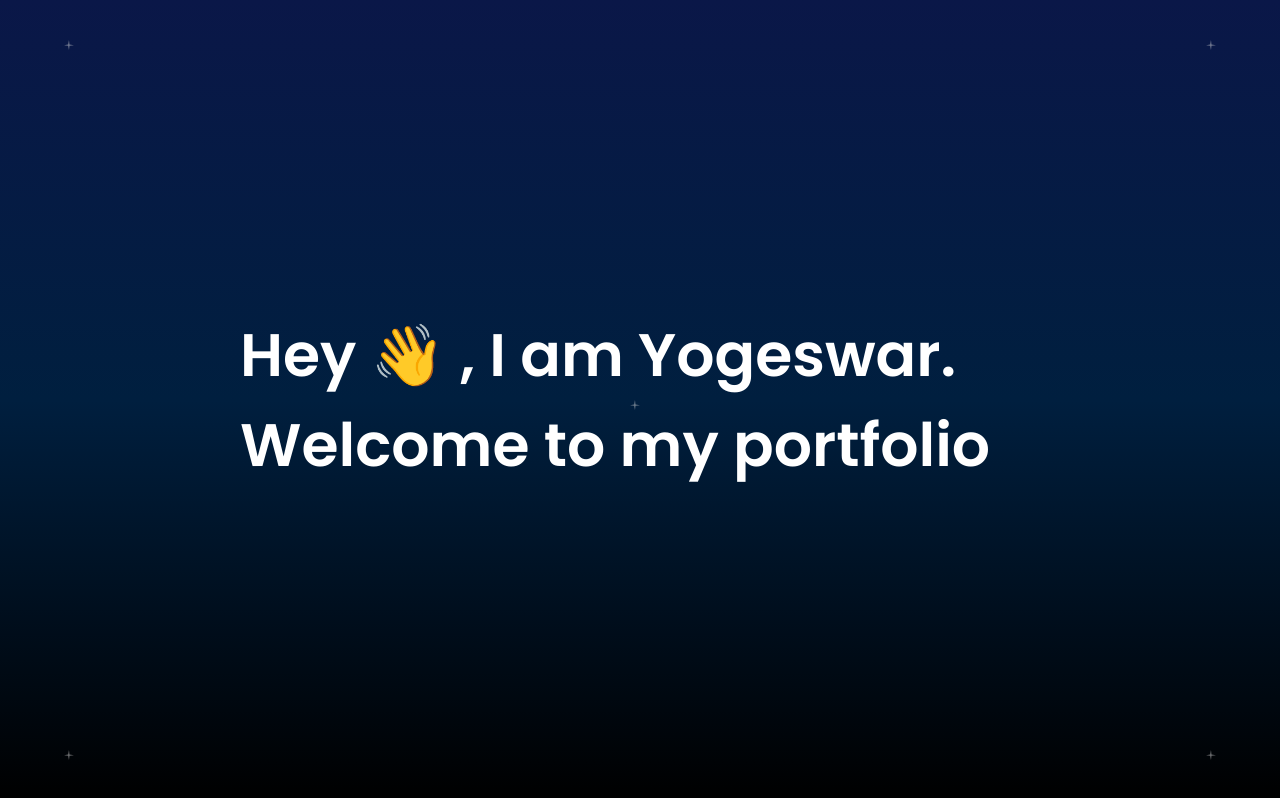
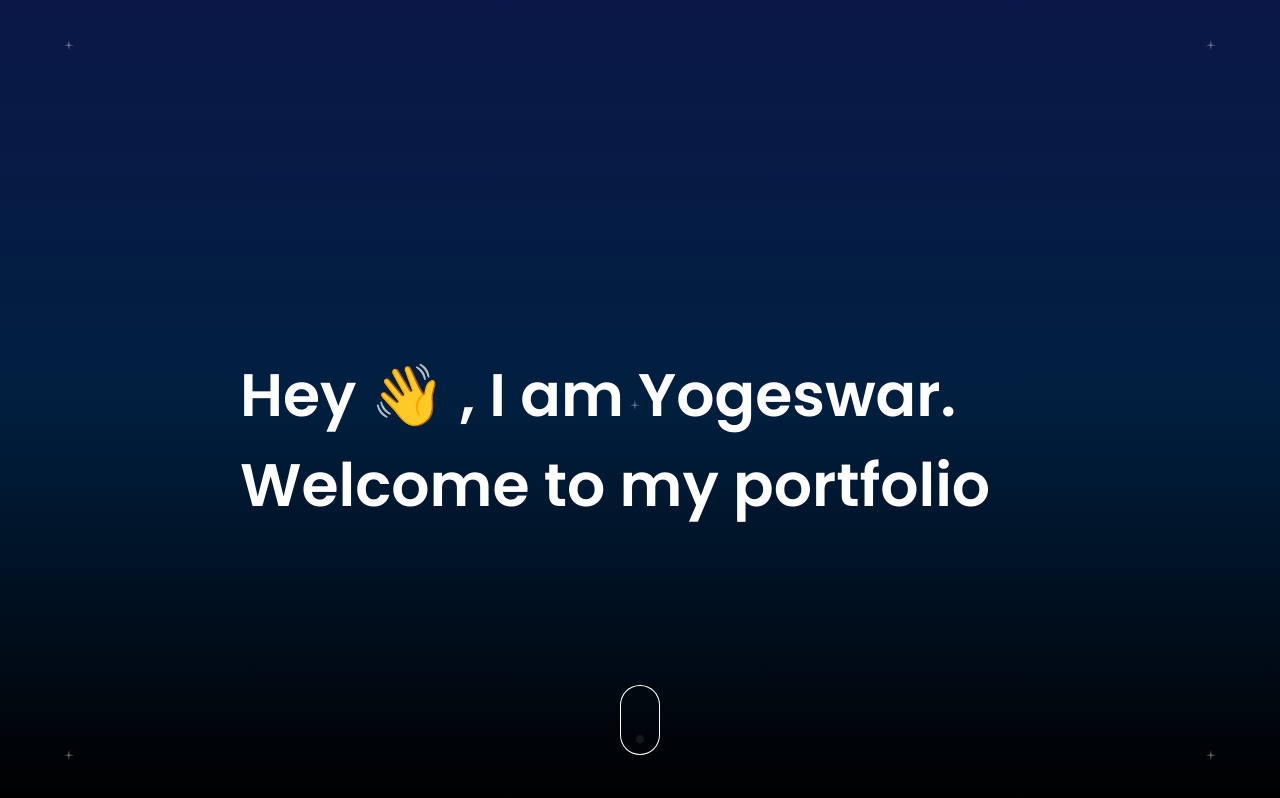
Before and after one commit to yogeswarl/yogeswarl, a Next.js app: page / in a window 1280 px wide. Built offline with nearby package versions, Linux system fonts and the light colour scheme.

Commit message:
fix infinite scroll logic

```diff
--- a/src/app/page.module.scss
+++ b/src/app/page.module.scss
@@ -9,4 +9,5 @@
         '../scss/layout/section';
 
 @import '../scss/components/stars',
-        '../scss/components/card';
+        '../scss/components/card',
+        '../scss/components/anim-scroll';
--- a/src/app/page.tsx
+++ b/src/app/page.tsx
@@ -18,18 +18,19 @@ export default function Home() {
       <main className={`${Style.main} ${Style.parent}`}>
 
         {/* section 1 */}
-        <MainSection classname={[Style.fx, Style.container, Style["fx-cv"], Style["fx-ch"], Style["main-section"],Style["slide-in"]]}>
-          <div className={`${Style['inner-container']}`}>
+        <MainSection id="section1" classname={[Style.fx, Style.container, Style["fx-cv"], Style["fx-ch"], Style["main-section"],Style["slide-in"], Style["mb-12"] ]}>
+          <article className={`${Style['inner-container']}`}>
             <h1 className={`${Style["heading-xl"]} ${Style["fw-semibold"]}`}>Hey 👋 , I am Yogeswar. Welcome to my portfolio</h1>
-          </div>
+          </article>
+          <a className={`${Style['icon-scroll']}`} href="#section2"></a>
         </MainSection>
 
         {/* section 2 */}
-        <MainSection classname={[Style.fx, Style["fx-c"], Style.container, Style["fx-ch"], Style["main-section"]]}>
+        <MainSection id="section2" classname={[Style.fx, Style["pt-18"],Style["fx-c"], Style["fx-ch"], Style.container, Style["main-section"]]}>
 
           {/* article 1 */}
-          <article className={`${Style.fx} ${Style["fx-c-m"]} ${Style["fx-sb"]} ${Style["fx-cv"]} ${Style["mb-20"]}`}>
-            <div className={`${Style["inner-container-sm"]} ${Style["mb-4"]}`}>
+          <article className={`${Style.fx} ${Style["fx-c-m"]} ${Style["fx-sb"]} ${Style["fx-cv"]} ${Style["mb-10"]}`}>
+            <div className={`${Style["inner-container-sm"]} ${Style["mb-4"]} ${Style["mr-auto-m"]}`}>
               <h2 className={`${Style["heading-lg"]} ${Style["fw-semibold"]}`}>3+ years of experience working on the front end.</h2>
             </div>
               <ul className={`${Style["icon-list"]} ${Style["mr-auto-m"]} ${Style["mb-4"]} ${Style["fx"]} ${Style["fx-w"]}`}>
@@ -43,7 +44,7 @@ export default function Home() {
 
           {/* article 2 */}
           <article className={`${Style.fx} ${Style["fx-c-m"]} ${Style["fx-sb"]} ${Style["fx-cv"]}`}>
-            <div className={`${Style["inner-container-sm"]} ${Style["mb-4"]}`}>
+            <div className={`${Style["inner-container-sm"]} ${Style["mb-4"]} ${Style["mr-auto-m"]}`}>
               <h2 className={`${Style["heading-lg"]} ${Style["fw-semibold"]}`}>2+ years of experience working on the back end.</h2>
             </div>
             <ul className={`${Style["icon-list"]} ${Style["mr-auto-m"]} ${Style["mb-4"]} ${Style["fx"]} ${Style["fx-w"]}`}>
@@ -56,13 +57,13 @@ export default function Home() {
           </article>
         </MainSection>
         {/* section 3 */}
-        <MainSection classname={[Style.fx, Style["fx-c"], Style.container, Style["fx-cv"], Style["fx-ch"], Style["main-section"]]}>
-          <div className={`${Style['inner-container']}`}>
+        <MainSection id="section3" classname={[Style.fx, Style["fx-c"], Style.container, Style["fx-cv"], Style["fx-ch"], Style["main-section"]]}>
+          <article className={`${Style['inner-container']}`}>
             <h2 className={`${Style["heading-lg"]} ${Style["fw-semibold"]}`}>Currently Pursuing MSc in Computer Science - Artificial Intelligence at UWindsor</h2>
-          </div>
+          </article>
         </MainSection>
         {/* section 4 */}
-        <MainSection classname={[Style.container, Style["main-section"]]}>
+        <MainSection id="section4"classname={[Style.container, Style["main-section"]]}>
           <h2 className={`${Style["ta-center"]} ${Style["mb-12"]} ${Style["heading-xl"]} ${Style["fw-semibold"]}`}>Places where I gained knowledge</h2>
           <ul className={`${Style["mb-4"]} ${Style["fx"]} ${Style["fx-w"]} ${montserrat.className}` }>
             <li className={`${Style.card} ${Style["mb-10"]}`}>
--- a/src/components/Home/Modal.tsx
+++ b/src/components/Home/Modal.tsx
@@ -9,9 +9,10 @@ export const Modal : React.FC<ComponentProps> = ({
     setPopupVisible(!popupVisible)
   }
   return (
+
     <div className={`${Array.isArray(classname) ? classname.join(" "): classname}`}>
       <button onClick={togglePopup}>Click</button>
-      {children}
+      {popupVisible && (children)}
     </div>
   );
 }
--- a/src/components/Home/section.tsx
+++ b/src/components/Home/section.tsx
@@ -7,6 +7,7 @@ import Style from '../../app/page.module.scss'
 export const MainSection : React.FC<ComponentProps> = ({
   classname,
   children,
+  id
 }): JSX.Element => {
   const ref = React.useRef<HTMLElement | null>(null)
   const entry = useIntersectionObserver(ref, {})
@@ -20,5 +21,5 @@ export const MainSection : React.FC<ComponentProps> = ({
     ref.current?.classList.remove(`${Style["slide-in"]}`)
   }
 
-  return <section ref = {ref} className={`${Array.isArray(classname) ? classname.join(" "): classname}`}>{children}</section>;
+  return <section ref = {ref} id={id} className={`${Array.isArray(classname) ? classname.join(" "): classname}`}>{children}</section>;
 }
--- a/src/helper/use-hooks.ts
+++ b/src/helper/use-hooks.ts
@@ -7,9 +7,9 @@ interface Args extends IntersectionObserverInit {
 export function useIntersectionObserver(
   elementRef: RefObject<Element>,
   {
-    threshold = 0,
+    threshold = 0.2,
     root = null,
-    rootMargin = '0px 0px -400px 0px',
+    rootMargin = '0px 0px 0px 0px',
     freezeOnceVisible = false,
   }: Args,
 ): IntersectionObserverEntry | undefined {
--- /dev/null
+++ b/src/scss/components/anim-scroll.scss
@@ -0,0 +1,42 @@
+
+.icon-scroll,
+.icon-scroll:before{
+  position: absolute;
+  left: 50%;
+}
+
+.icon-scroll {
+  width: 40px;
+  height: 70px;
+  margin-left: -20px;
+  top: calc(100% - 80px);
+  margin-top: -35px;
+  box-shadow: inset 0 0 0 1px $color-white;
+  border-radius: 25px;
+  z-index: 2;
+
+  &:before {
+    content: '';
+    width: 8px;
+    height: 8px;
+    background: $color-white;
+    margin-left: -4px;
+    top: 8px;
+    border-radius: 4px;
+    animation-duration: 1.5s;
+    animation-iteration-count: infinite;
+    animation-name: scroll;
+  }
+}
+
+
+
+@keyframes scroll{
+  0% {
+    opacity: 1;
+  }
+  100%{
+    opacity: 0;
+    transform: translateY(46px);
+    }
+  }
--- a/src/scss/layout/_container.scss
+++ b/src/scss/layout/_container.scss
@@ -42,6 +42,14 @@
   }
   &-align-end{
     align-self: flex-end;
+  }
+}
+.p{
+  &t{
+    @include spacings(padding,(top))
+  }
+  &b{
+    @include spacings(padding,(bottom))
   }
 }
 .m{
--- a/src/scss/layout/_section.scss
+++ b/src/scss/layout/_section.scss
@@ -6,8 +6,10 @@
     height: 100vh;
     width: 100%;
     transition: all 0.2s ease-in;
-    transform: translateY(100px);
+    transform: translateY(50px);
+    overflow: hidden;
     opacity: 0;
+    padding-top:80px;
     &.slide-in{
       transform: translateY(0);
       opacity: 1;
--- a/src/scss/utilities/_helper.scss
+++ b/src/scss/utilities/_helper.scss
@@ -8,17 +8,6 @@
   content: "";
   display: block;
   clear: both;
-}
-
-.page-border {
-  background-color: #296c86;
-  z-index: 100;
-  &.horizontal {
-    @include size(100%, 22px);
-  }
-  &.vertical {
-    @include size(22px, 100%);
-  }
 }
 .pos {
   &-rel {
--- a/src/scss/utilities/_type.scss
+++ b/src/scss/utilities/_type.scss
@@ -18,9 +18,6 @@
 		@include breakpoint(desktop){
 			font-size: 48px;
      }
-    @include breakpoint(phone){
-      font-size: 32px;
-    }
 	}
 }
 .text {
--- a/src/types/interface.ts
+++ b/src/types/interface.ts
@@ -3,4 +3,5 @@ export interface TagClassnames {
 }
 export interface ComponentProps extends TagClassnames {
   children: React.ReactNode
+  id?: string
 }
```
